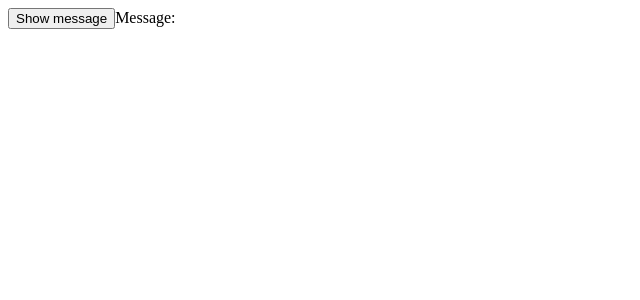
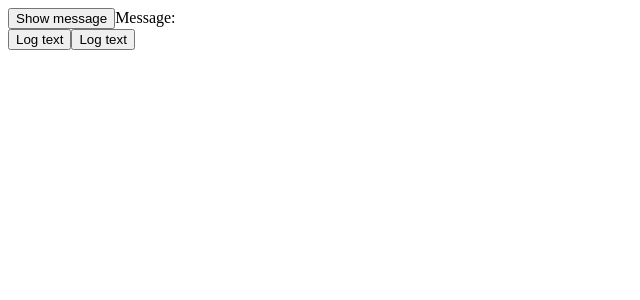
Before and after one commit to Yurimcalex/react-sandbox, a React (Vite) app: page / in a window 1280 px wide. Shown: the top 300 px of the page, without its empty margins (0-640 px from the left). Built offline with nearby package versions, Linux system fonts and the light colour scheme.

Commit message:
ai: Create Button component

```diff
--- a/src/ai/AI.jsx
+++ b/src/ai/AI.jsx
@@ -1,9 +1,14 @@
 import Message from './Message.jsx';
+import Button from './Button.jsx';
 
 export default function AI() {
 	return (
 		<div>
 			<Message text={"Some really funny message"}/>
+			<div>
+				<Button text={"Some interesting text..."} />
+				<Button text={"Another interesting text..."} />
+			</div>
 		</div>
 	);
 }
--- /dev/null
+++ b/src/ai/Button.jsx
@@ -0,0 +1,3 @@
+export default function LogButton({ text }) {
+	return <button onClick={() => console.log(text)}>Log text</button>;
+}
```
